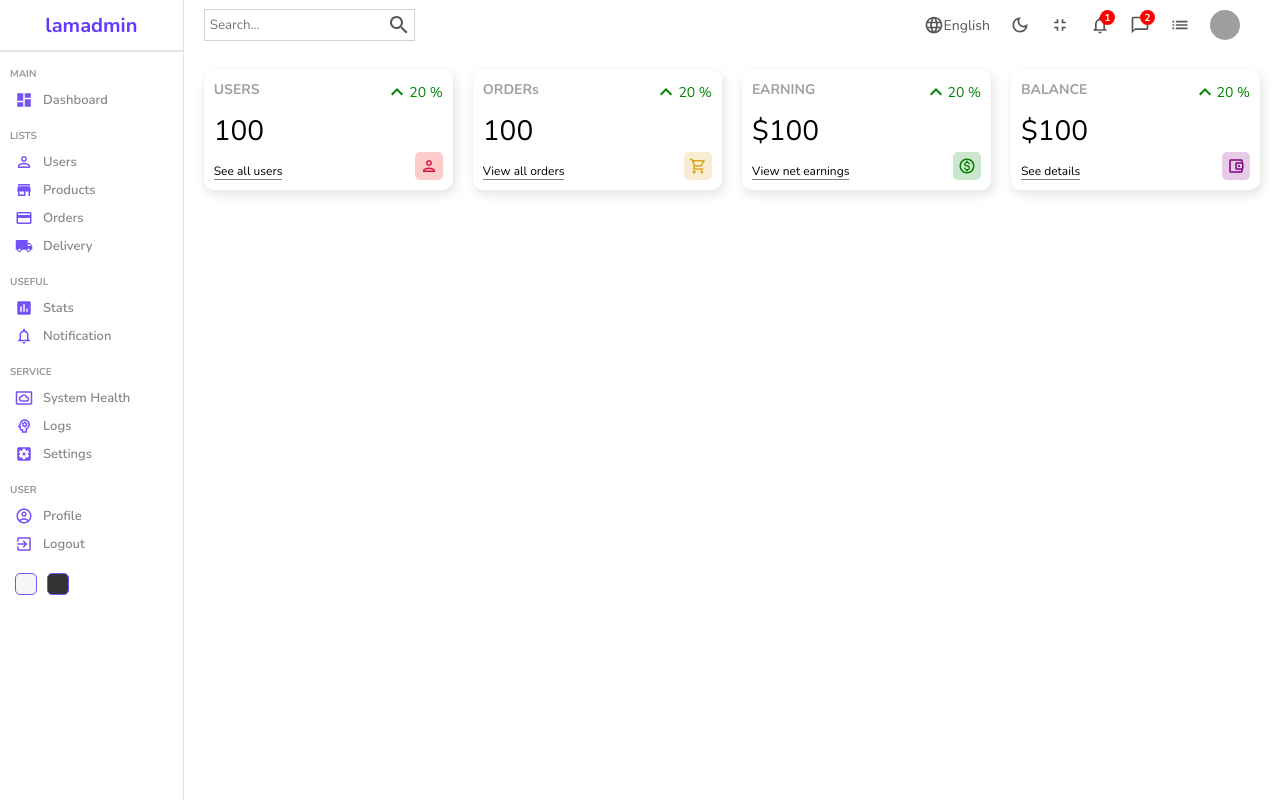
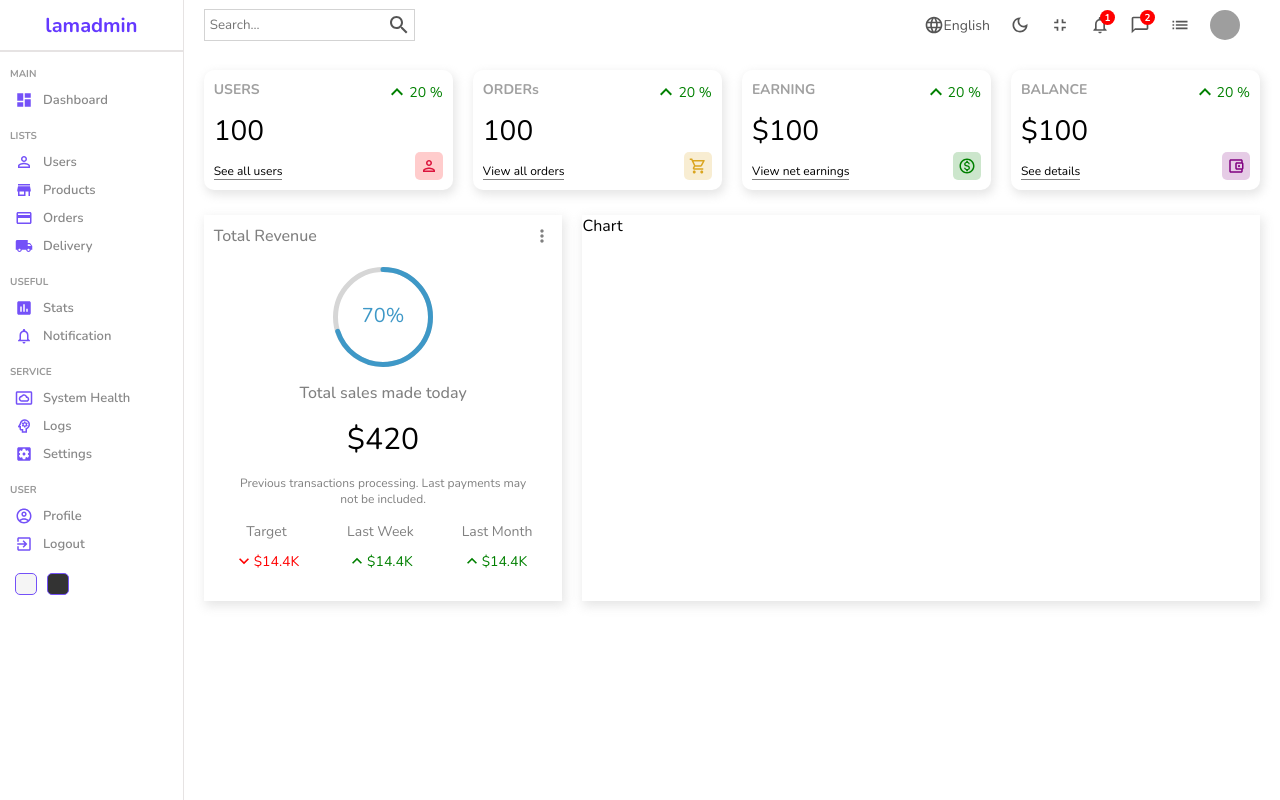
Before and after one commit to Nabeel87/lamadmin, a React (Create React App) app: page / in a window 1280 px wide. Built offline with nearby package versions, Linux system fonts and the light colour scheme; grey boxes are pictures that could not be loaded.

Commit message:
featured components
react-circular-progressbar for showing amount summery, all jsx and scss code ok

```diff
--- a/package.json
+++ b/package.json
@@ -11,6 +11,7 @@
     "@testing-library/react": "^13.4.0",
     "@testing-library/user-event": "^13.5.0",
     "react": "^18.2.0",
+    "react-circular-progressbar": "^2.1.0",
     "react-dom": "^18.2.0",
     "react-router-dom": "^6.14.2",
     "react-scripts": "5.0.1",
--- /dev/null
+++ b/src/components/chart/Chart.jsx
@@ -0,0 +1,9 @@
+import "./chart.scss";
+
+const Chart = () => {
+  return (
+    <div className='chart'>Chart</div>
+  )
+}
+
+export default Chart
--- /dev/null
+++ b/src/components/chart/chart.scss
@@ -0,0 +1,5 @@
+.chart{
+    flex: 4;
+    -webkit-box-shadow: 2px 4px 10px 1px rgba(0, 0, 0, 0.47);
+    box-shadow: 2px 4px 10px 1px rgba(201, 201, 201, 0.47);
+}
--- /dev/null
+++ b/src/components/featured/Featured.jsx
@@ -0,0 +1,52 @@
+import "./featured.scss";
+import MoreVertIcon from "@mui/icons-material/MoreVert";
+import KeyboardArrowDownIcon from "@mui/icons-material/KeyboardArrowDown";
+import KeyboardArrowUpOutlinedIcon from "@mui/icons-material/KeyboardArrowUpOutlined";
+import { CircularProgressbar } from "react-circular-progressbar";
+import "react-circular-progressbar/dist/styles.css";
+
+const Featured = () => {
+    return (
+        <div className="featured">
+            <div className="top">
+                <h1 className="title">Total Revenue</h1>
+                <MoreVertIcon fontSize="small" />
+            </div>
+            <div className="bottom">
+                <div className="featuredChart">
+                    <CircularProgressbar value={70} text="70%" strokeWidth={5} />
+                </div>
+                <p className="title">Total sales made today</p>
+                <p className="amount">$420</p>
+                <p className="desc">
+                    Previous transactions processing. Last payments may not be included.
+                </p>
+                <div className="summary">
+                    <div className="item">
+                        <div className="itemTitle">Target</div>
+                        <div className="itemResult negative">
+                            <KeyboardArrowDownIcon fontSize="small" />
+                            <div className="resultAmount">$14.4K</div>
+                        </div>
+                    </div>
+                    <div className="item">
+                        <div className="itemTitle">Last Week</div>
+                        <div className="itemResult positive">
+                            <KeyboardArrowUpOutlinedIcon fontSize="small" />
+                            <div className="resultAmount">$14.4K</div>
+                        </div>
+                    </div>
+                    <div className="item">
+                        <div className="itemTitle">Last Month</div>
+                        <div className="itemResult positive">
+                            <KeyboardArrowUpOutlinedIcon fontSize="small" />
+                            <div className="resultAmount">$14.4K</div>
+                        </div>
+                    </div>
+                </div>
+            </div>
+        </div>
+    )
+}
+
+export default Featured
--- /dev/null
+++ b/src/components/featured/featured.scss
@@ -0,0 +1,80 @@
+.featured {
+    flex: 2;
+    -webkit-box-shadow: 2px 4px 10px 1px rgba(0, 0, 0, 0.47);
+    box-shadow: 2px 4px 10px 1px rgba(201, 201, 201, 0.47);
+    padding: 10px;
+
+    .top {
+        display: flex;
+        align-items: center;
+        justify-content: space-between;
+        color: gray;
+
+        .title {
+            font-size: 16px;
+            font-weight: 500;
+        }
+    }
+
+    .bottom {
+        padding: 20px;
+        display: flex;
+        flex-direction: column;
+        align-items: center;
+        justify-content: space-between;
+        gap: 15px;
+
+        .featuredChart {
+            width: 100px;
+            height: 100px;
+        }
+
+        .title {
+            font-weight: 500;
+            color: gray;
+        }
+
+        .amount {
+            font-size: 30px;
+        }
+
+        .desc {
+            font-weight: 300;
+            font-size: 12px;
+            color: gray;
+            text-align: center;
+        }
+
+        .summary {
+            width: 100%;
+            display: flex;
+            align-items: center;
+            justify-content: space-between;
+
+            .item {
+                text-align: center;
+
+                .itemTitle {
+                    font-size: 14px;
+                    color: gray;
+                }
+
+                .itemResult {
+                    display: flex;
+                    align-items: center;
+                    margin-top: 10px;
+                    font-size: 14px;
+
+                    &.positive {
+                        color: green;
+                    }
+
+                    &.negative {
+                        color: red;
+                    }
+                }
+            }
+        }
+
+    }
+}
--- a/src/pages/home/Home.jsx
+++ b/src/pages/home/Home.jsx
@@ -1,3 +1,5 @@
+import Chart from "../../components/chart/Chart";
+import Featured from "../../components/featured/Featured";
 import Navbar from "../../components/navbar/Navbar";
 import Sidebar from "../../components/sidebar/Sidebar";
 import Widget from "../../components/widget/Widget";
@@ -15,6 +17,10 @@
           <Widget type="earning" />
           <Widget type="balance" />
         </div>
+        <div className="charts">
+          <Featured />
+          <Chart />
+        </div>
       </div>
     </div>
   )
--- a/src/pages/home/home.scss
+++ b/src/pages/home/home.scss
@@ -4,10 +4,15 @@
     .homeContainer{
         flex: 6;
 
-        .widgets{
+        .widgets, .charts{
             display: flex;
             padding: 20px;
             gap: 20px;
         }
+
+        .charts{
+            padding: 5px 20px;
+        }
+
     }
 }
```
Also changed, not shown: 1 other file (tests, documents, lock files or other folders).
